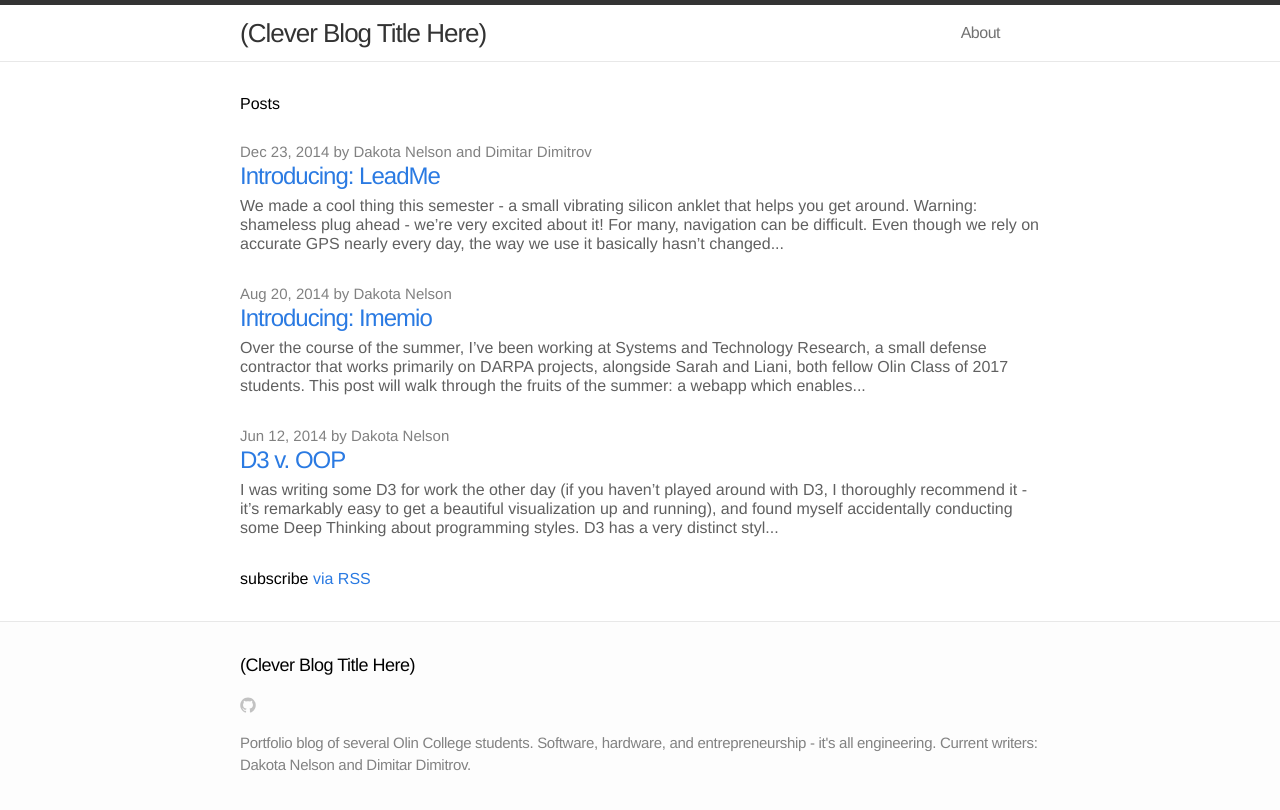
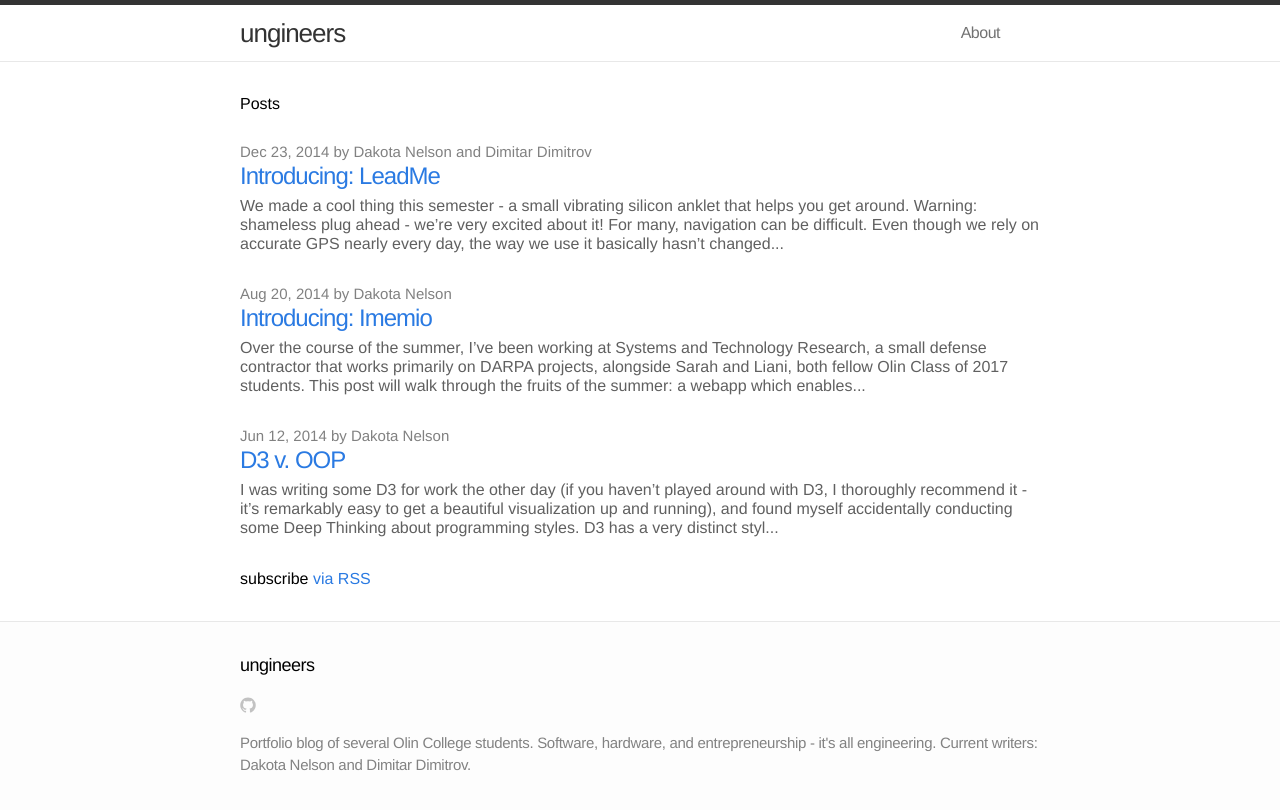
Before and after one commit to DakotaNelson/blog, a Jekyll site: the page built from index.html, in a window 1280 px wide. Shown: the top 810 px of the page. Built offline with Jekyll 4.4.1, drawn with Linux system fonts in a browser that asks for light colours.

Commit message:
changed baseurl to reflect new domain

```diff
--- a/_config.yml
+++ b/_config.yml
@@ -1,8 +1,8 @@
 # Site settings
-name: Blog | Dakota Nelson # goes in the tab/window header
-title: (Clever Blog Title Here) # shows up in the header and footer
+name: Blog | ungineers # goes in the tab/window header
+title: ungineers # shows up in the header and footer
 description: "Portfolio blog of several Olin College students. Software, hardware, and entrepreneurship - it's all engineering. Current writers: Dakota Nelson and Dimitar Dimitrov."
-baseurl: "/blog"
+baseurl: "/"
 url: "http://www.dakotanelson.com/blog"
 #username: "DakotaNelson"
 
```
